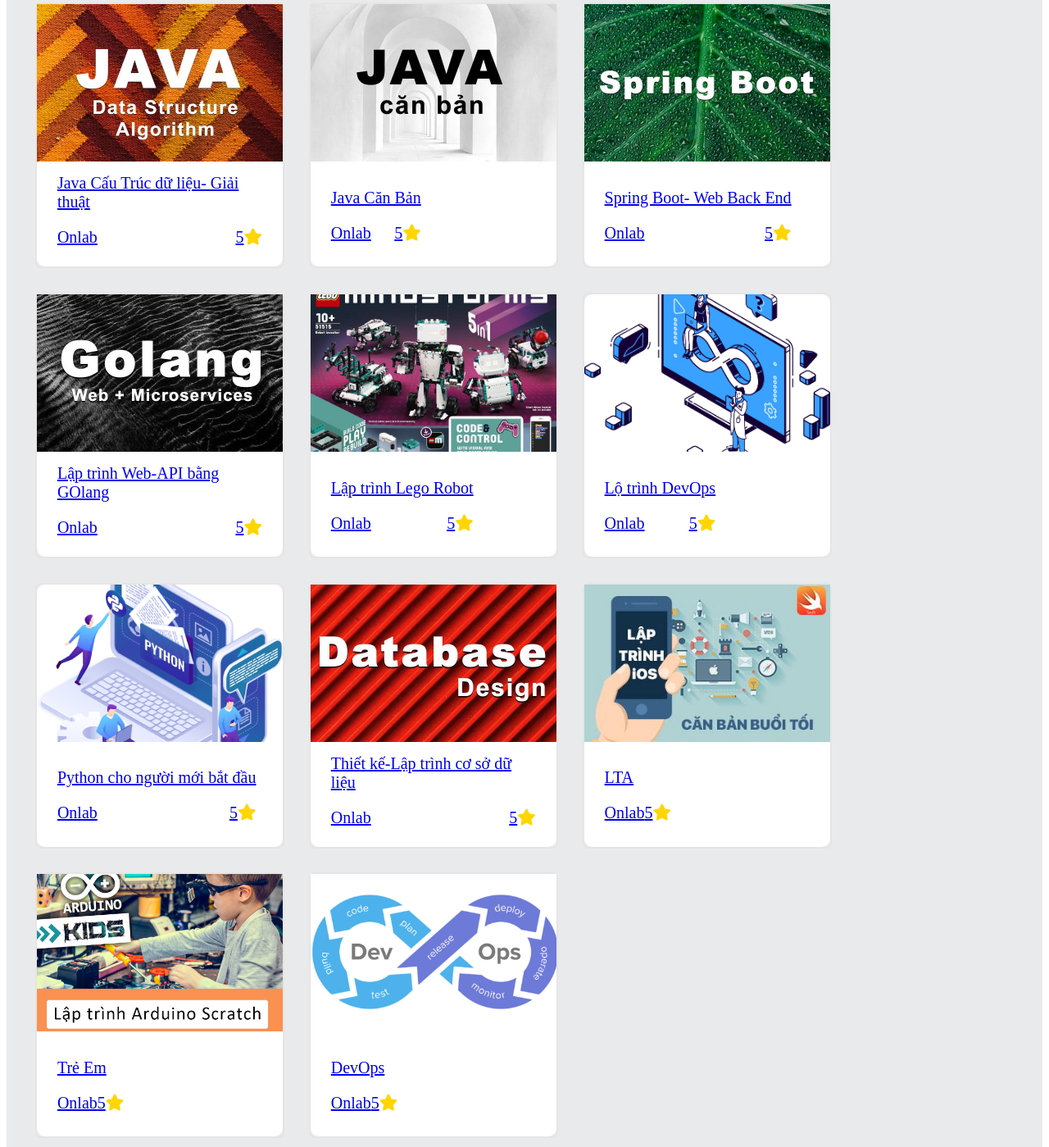
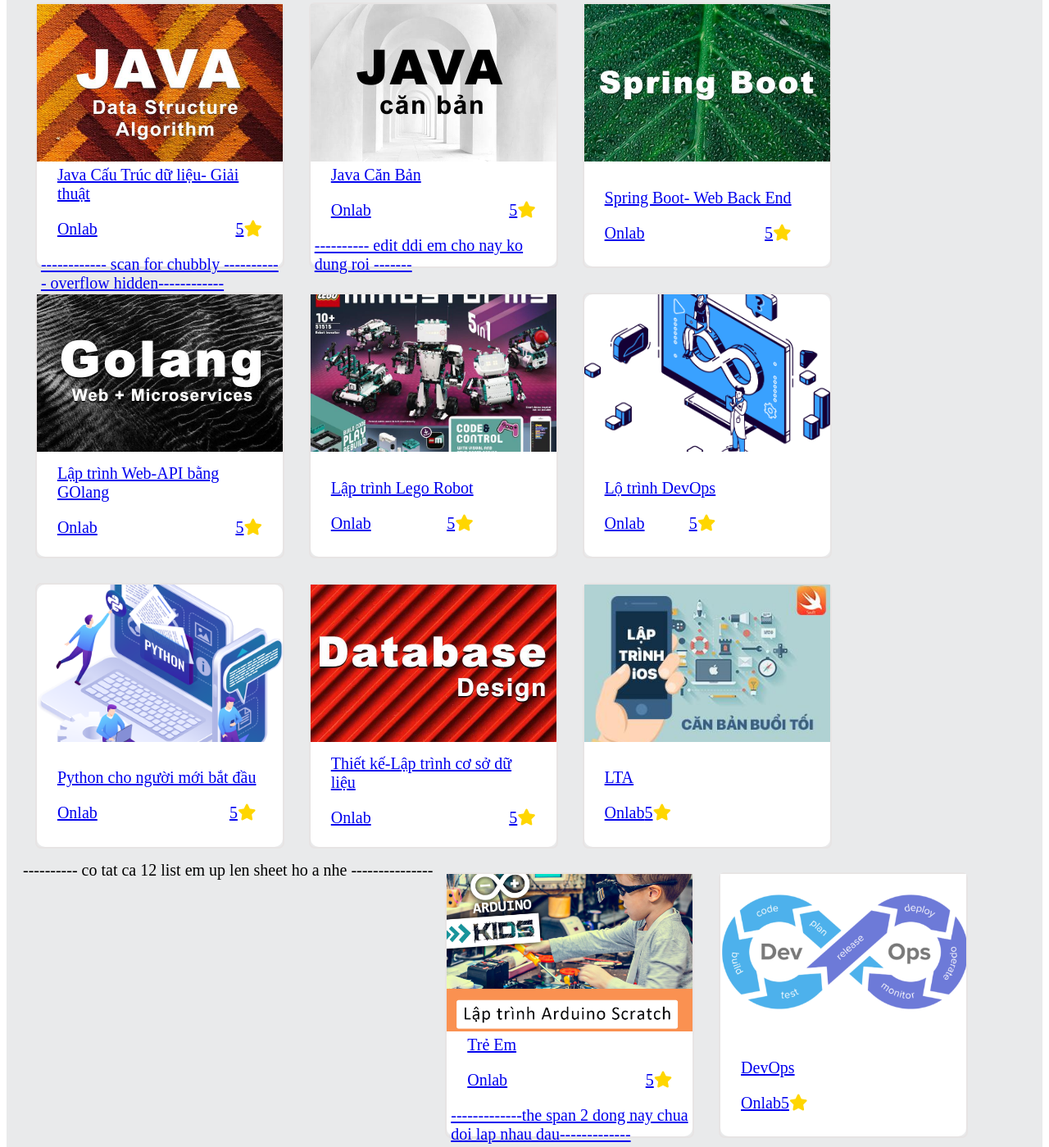
Before and after one commit to Chienyh/TECHcover, a plain HTML site: page index.html in a window 1280 px wide. Shown: the part 125-1524 px from the top of the page at 82% size. Drawn offline with Linux system fonts and the light colour scheme.

Commit message:
chienchubbly
sua het di

```diff
--- a/index.html
+++ b/index.html
@@ -32,7 +32,7 @@
                         Onlab
                         <span>5<i class="fas fa-star" style="color:#ffd600"></i></span>
                       </p>
-
+   ------------ scan for chubbly ----------- overflow hidden------------
                 </div>
               </div>
             </div>
@@ -53,7 +53,7 @@
                         Onlab
                         <span>5<i class="fas fa-star" style="color:#ffd600"></i></span>
                       </p>
-
+     ---------- edit ddi em cho nay ko dung roi -------
                 </div>
               </div>
             </div>
@@ -206,6 +206,7 @@
             </div>
           </a>
         </div>
+           ---------- co tat ca 12 list em up len sheet ho a nhe ---------------
         <div class="java">
           <a href="https://techmaster.vn/course-detail/j79/java-cau-truc-du-lieu-giai-thuat" target="_blank" rel="noopener noreferrer">
             <div class="java0">
@@ -221,7 +222,7 @@
                         Onlab
                         <span>5<i class="fas fa-star" style="color:#ffd600"></i></span>
                       </p>
-
+                -------------the span 2 dong nay chua doi lap nhau dau-------------
                 </div>
               </div>
             </div>
```
